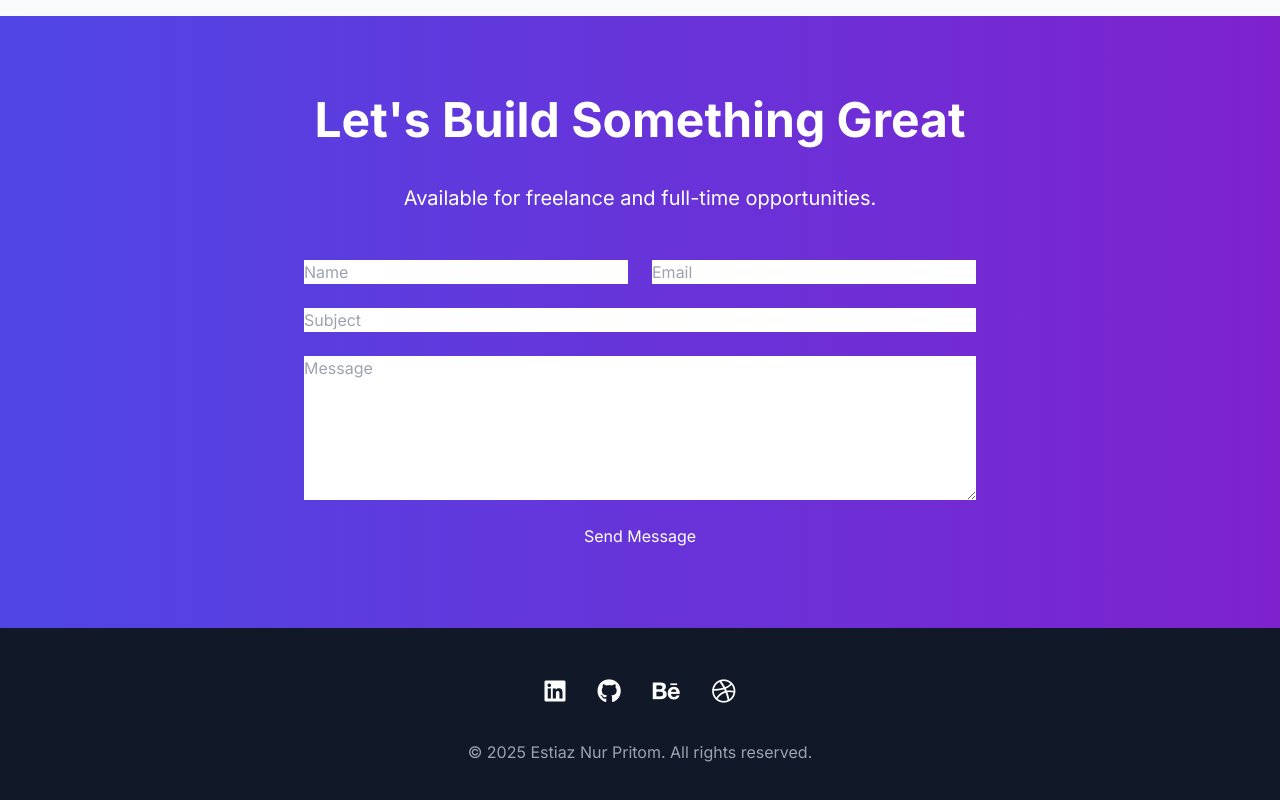
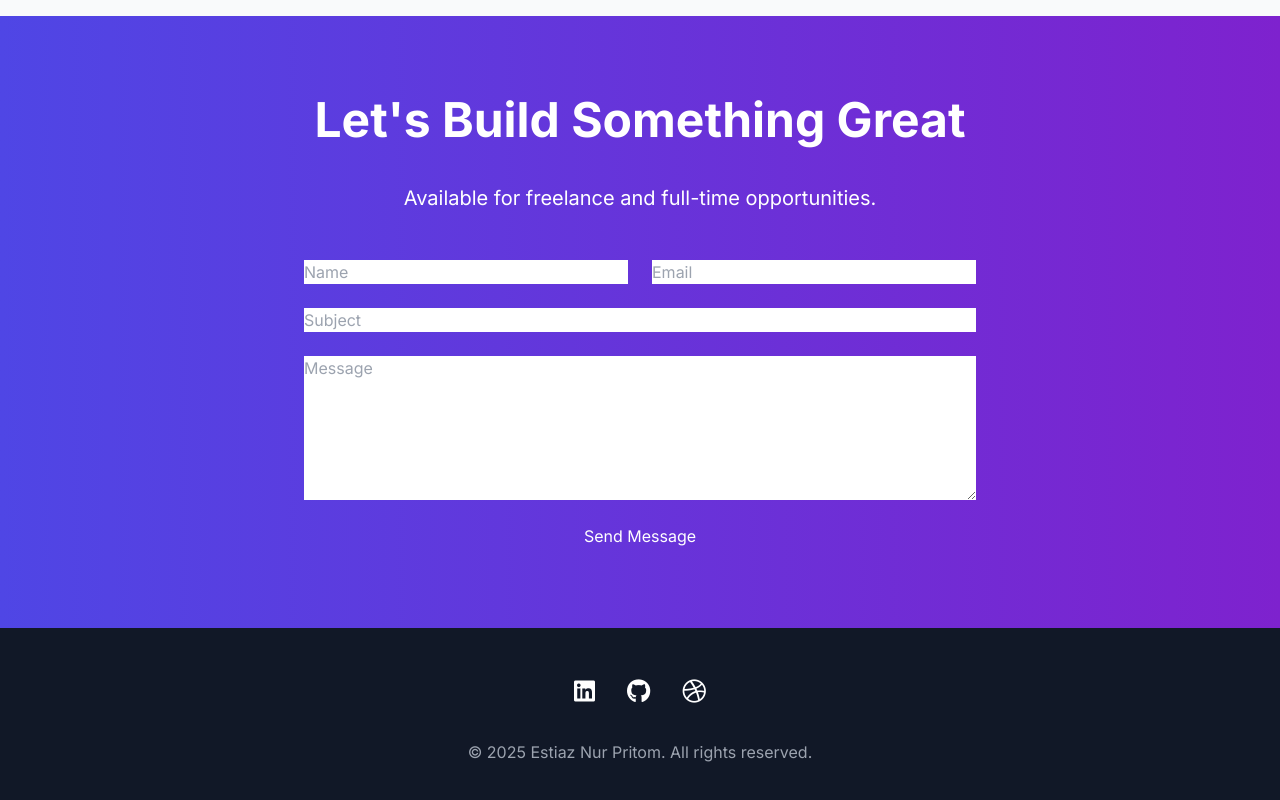
Before and after one commit to estiaz-ux/Portfolio, a plain HTML site: page index.html in a window 1280 px wide. Shown: the part 2480-3280 px from the top of the page. Drawn offline with nearby package versions, Linux system fonts and the light colour scheme; files that its build step writes are made by us from their sources; files whose address does not match are found by name.

Commit message:
new changes

```diff
--- a/index.html
+++ b/index.html
@@ -5,16 +5,16 @@
   <meta name="viewport" content="width=device-width, initial-scale=1.0"/>
   <title>Pritom | Designer & Developer</title>
 
-  <!-- Tailwind CSS CDN -->
+
   <script src="https://cdn.tailwindcss.com"></script>
 
-  <!-- Font Awesome -->
+
   <link rel="stylesheet" href="https://cdnjs.cloudflare.com/ajax/libs/font-awesome/6.5.0/css/all.min.css"/>
 
-  <!-- Google Fonts: Inter -->
+
   <link href="https://fonts.googleapis.com/css2?family=Inter:wght@300;400;500;600;700;800&display=swap" rel="stylesheet">
 
-  <!-- Custom CSS -->
+
   <link rel="stylesheet" href="css/styles.css" />
 
   <script>
@@ -156,9 +156,9 @@
   <footer class="bg-gray-900 text-white py-12 px-6">
     <div class="max-w-7xl mx-auto text-center">
       <div class="flex justify-center space-x-8 mb-8">
-        <a href="#" class="text-2xl hover:text-indigo-400"><i class="fab fa-linkedin"></i></a>
-        <a href="#" class="text-2xl hover:text-indigo-400"><i class="fab fa-github"></i></a>
-        <a href="#" class="text-2xl hover:text-indigo-400"><i class="fab fa-behance"></i></a>
+        <a href="https://www.linkedin.com/in/estiaz-nur-pritom-2b807221b/" class="text-2xl hover:text-indigo-400"><i class="fab fa-linkedin"></i></a>
+        <a href="https://github.com/estiaz-ux" class="text-2xl hover:text-indigo-400"><i class="fab fa-github"></i></a>
+
         <a href="#" class="text-2xl hover:text-indigo-400"><i class="fab fa-dribbble"></i></a>
       </div>
       <p class="text-gray-400">&copy; 2025 Estiaz Nur Pritom. All rights reserved.</p>
```
Also changed, not shown: 1 other file.
